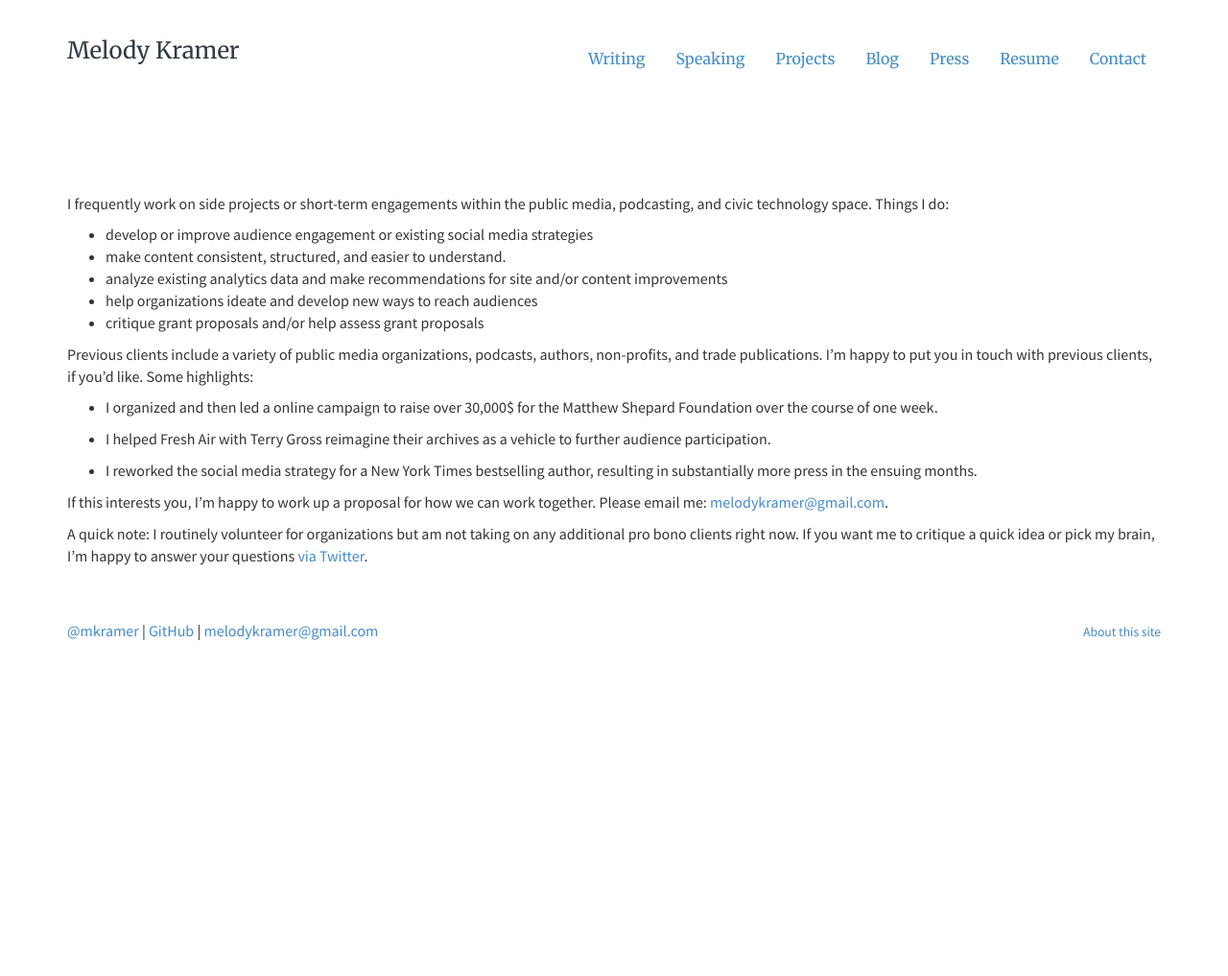
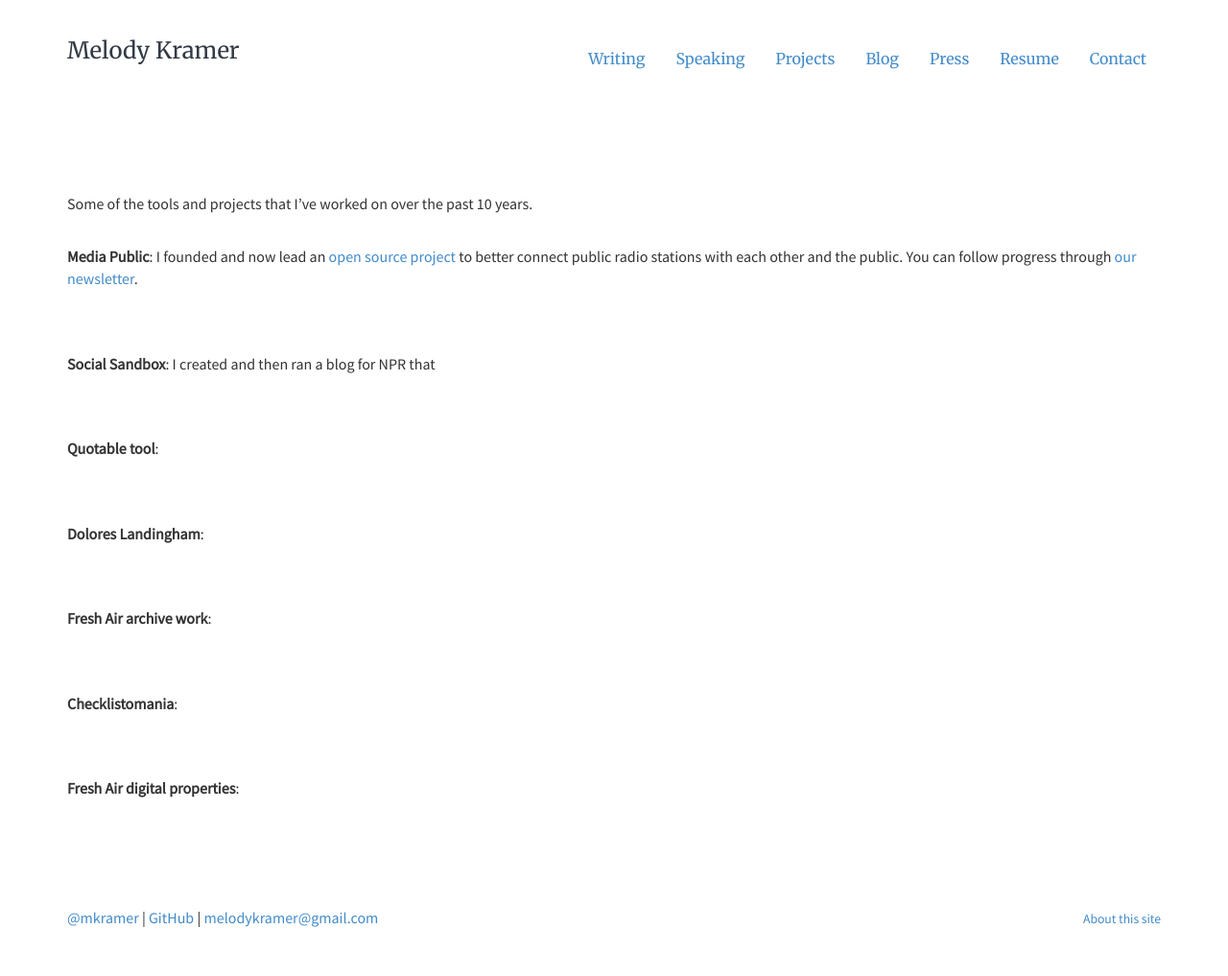
Before and after one commit to melodykramer/old-website, a Jekyll site: the page built from projects.md, in a window 1280 px wide. Shown: the whole page at 96% size. Built offline with Jekyll 4.4.1, drawn with Linux system fonts in a browser that asks for light colours; before the commit the page ends 900 px from its top, so only the background shows below that.

Commit message:
Update projects.md

```diff
--- a/projects.md
+++ b/projects.md
@@ -14,25 +14,34 @@ contact: passive
 <br>
 <br>
 
-I frequently work on side projects or short-term engagements within the public media, podcasting, and civic technology space. Things I do:
+Some of the tools and projects that I've worked on over the past 10 years. <br><br>
 
-- develop or improve audience engagement or existing social media strategies
-- make content consistent, structured, and easier to understand.
-- analyze existing analytics data and make recommendations for site and/or content improvements
-- help organizations ideate and develop new ways to reach audiences
-- critique grant proposals and/or help assess grant proposals
+<b>Media Public</b>: I founded and now lead an [open source project](https://github.com/mediapublic/mediapublic) to better connect public radio stations with each other and the public. You can follow progress through [our newsletter](www.tinyletter.com/mediapublic).
 
+<br><br>
 
-Previous clients include a variety of public media organizations, podcasts, authors, non-profits, and trade publications. I'm happy to put you in touch with previous clients, if you'd like. Some highlights:
+<b>Social Sandbox</b>: I created and then ran a blog for NPR that
 
-- I organized and then led a online campaign to raise over 30,000$ for the Matthew Shepard Foundation over the course of one week.
+<br><br>
 
-- I helped Fresh Air with Terry Gross reimagine their archives as a vehicle to further audience participation.
+<b>Quotable tool</b>:
 
-- I reworked the social media strategy for a New York Times bestselling author, resulting in substantially more press in the ensuing months.
+<br><br>
 
+<b>Dolores Landingham</b>:
 
-If this interests you, I'm happy to work up a proposal for how we can work together. Please email me: [melodykramer@gmail.com](mailto:melodykramer@gmail.com).
+<br><br>
 
+<b>Fresh Air archive work</b>:
 
-A quick note: I routinely volunteer for organizations but am not taking on any additional pro bono clients right now. If you want me to critique a quick idea or pick my brain, I'm happy to answer your questions [via Twitter](https://twitter.com/mkramer).
+<br><br>
+
+<b>Checklistomania</b>:
+
+<br><br>
+
+<b>Fresh Air digital properties</b>:
+
+<br><br>
+
+<b>
```
